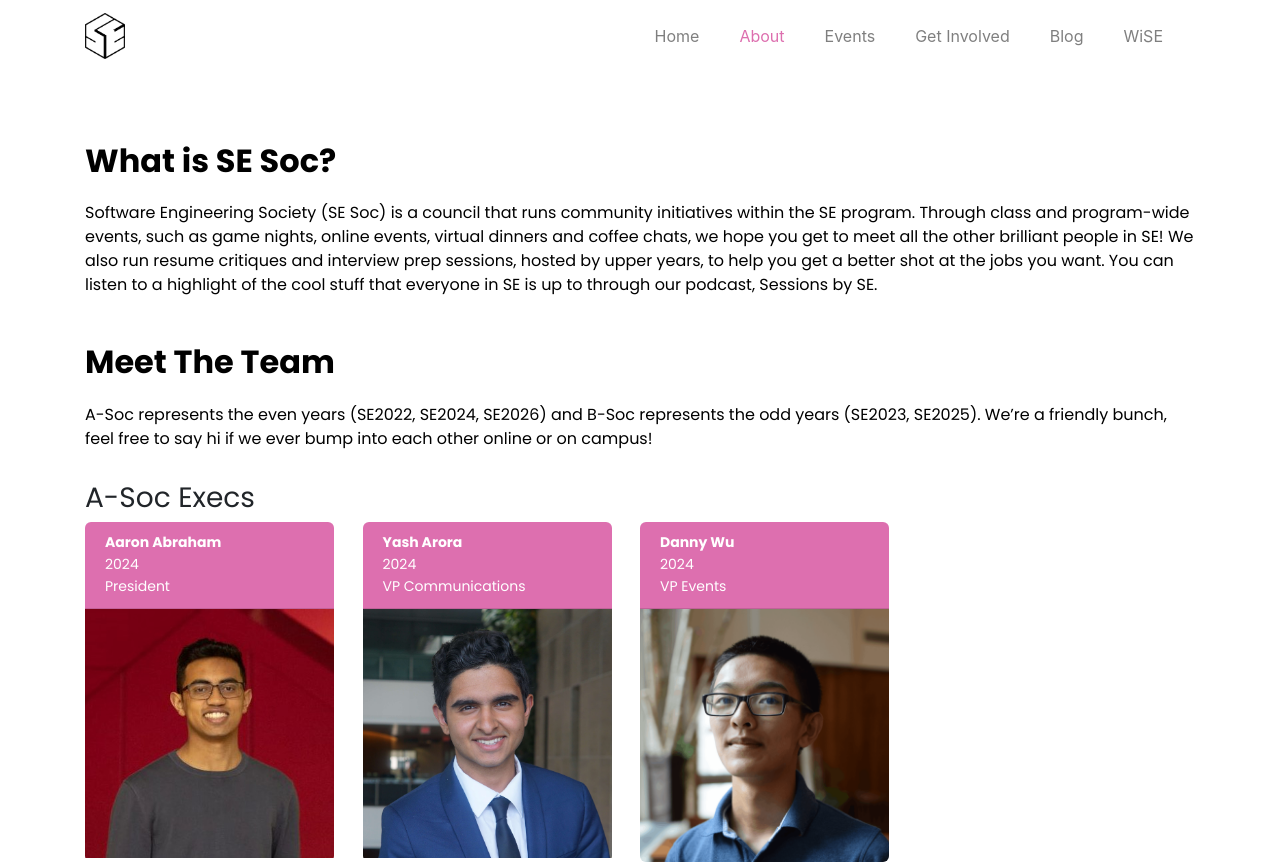
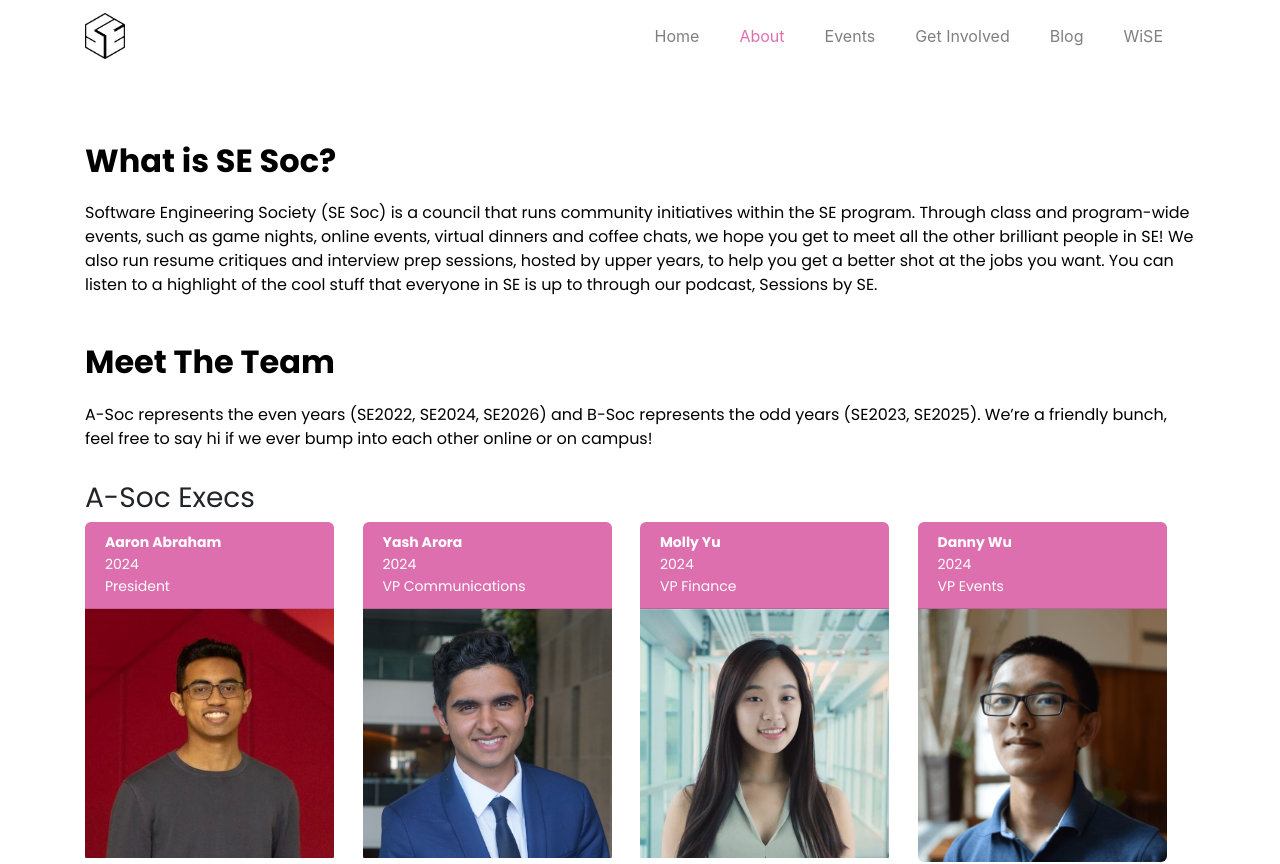
Before and after one commit to SESoc/public-website, a React (Create React App) app: page /about in a window 1280 px wide. Shown: the top 864 px of the page. Built offline with nearby package versions, Linux system fonts and the light colour scheme; no server answers.

Commit message:
Add profile for m0lz (#115)

```diff
--- a/src/containers/About.jsx
+++ b/src/containers/About.jsx
@@ -49,6 +49,12 @@ class About extends Component {
                     position: 'VP Communications',
                   },
                   {
+                    name: 'Molly Yu',
+                    src: profileImage('molly'),
+                    year: '2024',
+                    position: 'VP Finance',
+                  },
+                  {
                     name: 'Danny Wu',
                     src: profileImage('danny'),
                     year: '2024',
```
Also changed, not shown: public/profiles/molly.jpg (added).
